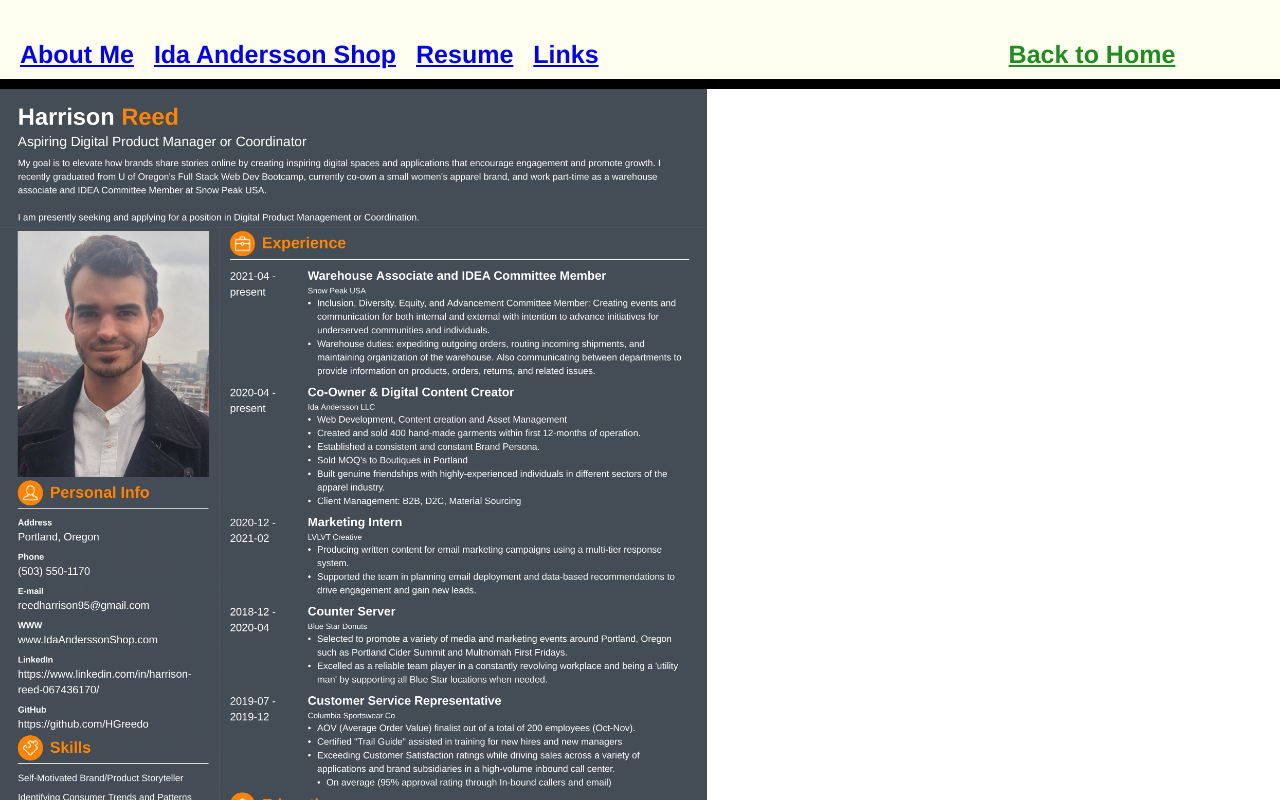
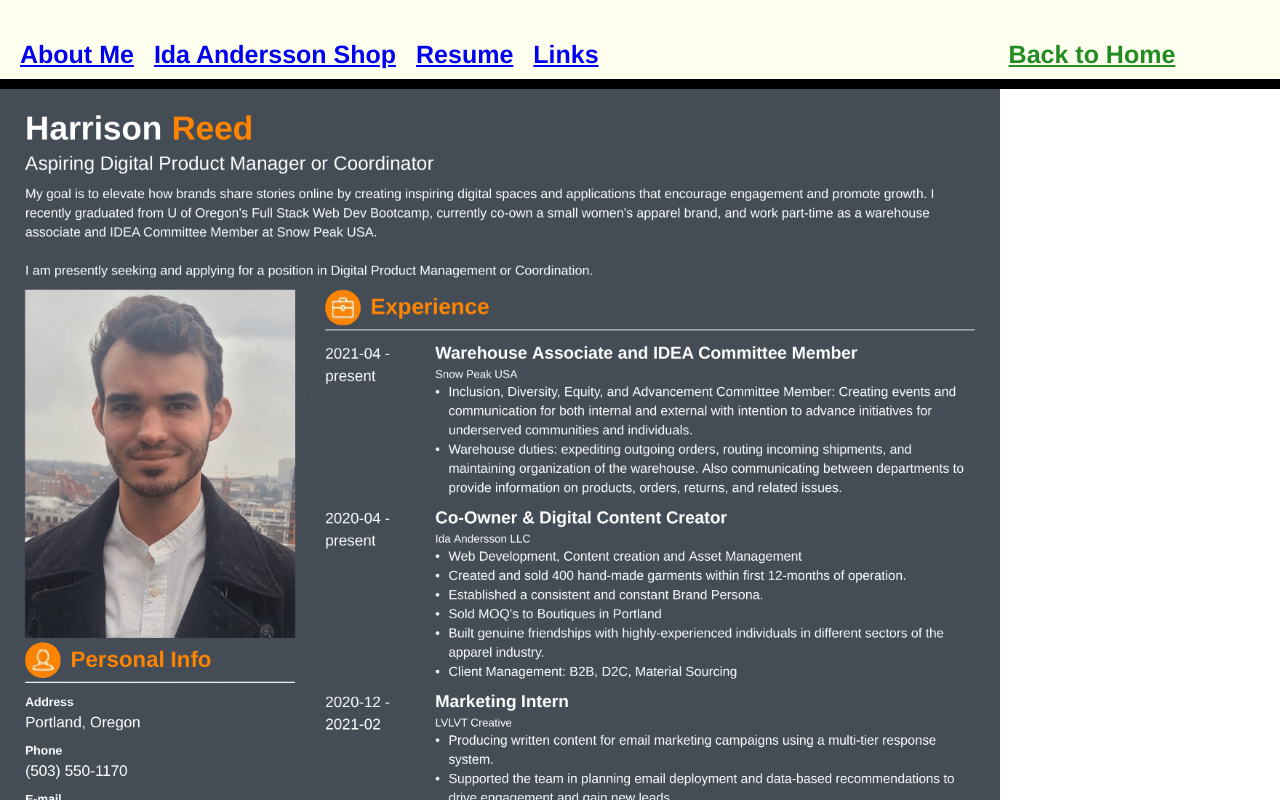
Before and after one commit to HGreedo/nuReactPortfolio, a React (Create React App) app: page /pages/resume in a window 1280 px wide. Shown: the top 800 px of the page. Built offline with nearby package versions, Linux system fonts and the light colour scheme.

Commit message:
commit on 'main'

```diff
--- a/src/pages/idashop.css
+++ b/src/pages/idashop.css
@@ -12,6 +12,7 @@
     margin-left: 30px;
     padding-left: 30px;
     padding-top: 30px;
+    border-style: solid black;
 }
 
 .shoplink-text {
--- a/src/pages/resume.css
+++ b/src/pages/resume.css
@@ -1,6 +1,6 @@
 .resume-container {
     display: block;
-    max-width: 800px;
-    max-height: 1000px;
+    max-width: 1000px;
+    max-height: 1800px;
 
 }
```
